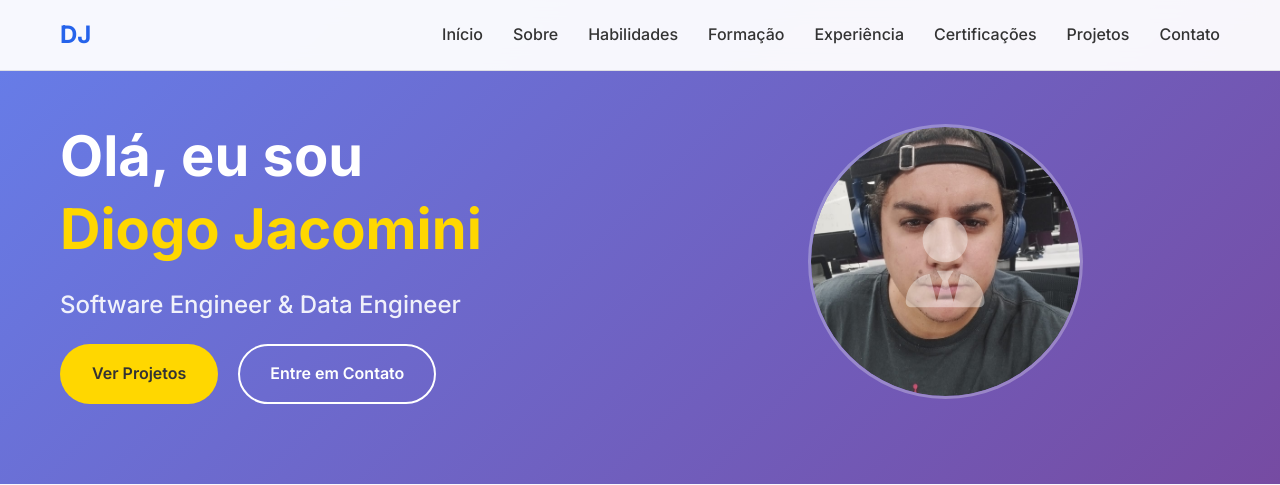
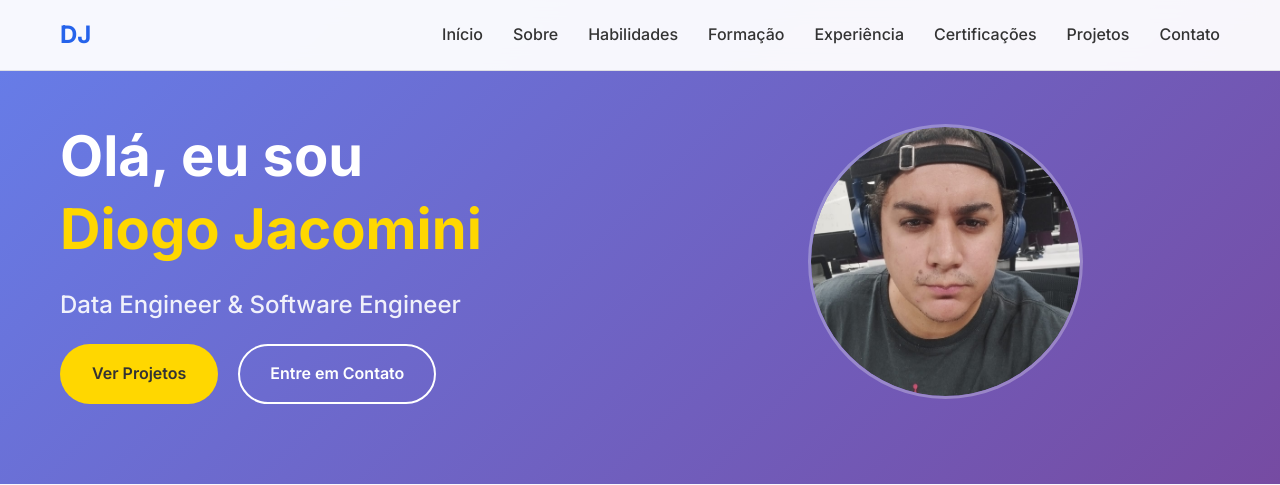
Before and after one commit to diogojacomini/diogojacomini.github.io, a Flask app: page / in a window 1280 px wide. Shown: the top 485 px of the page. Run offline with Flask 3, Linux system fonts and the light colour scheme.

Commit message:
feat: foto de perfil

```diff
--- a/static/css/styles.css
+++ b/static/css/styles.css
@@ -208,19 +208,8 @@ html {
     overflow: hidden;   /* Garante que a imagem não ultrapasse o círculo */
 }
 
-.hero-avatar .fallback-icon {
-    font-size: 90px;
-    color: rgba(255,255,255,0.4);
-    z-index: 1;
-    transition: opacity .3s ease;
-}
-
 .hero-avatar.no-image {
     background: linear-gradient(135deg, #4f46e5 0%, #7c3aed 100%);
-}
-
-.hero-avatar.no-image .fallback-icon {
-    color: rgba(255,255,255,0.8);
 }
 
 .hero-avatar.no-image::after {
--- a/templates/index.html
+++ b/templates/index.html
@@ -41,7 +41,7 @@
                     Olá, eu sou<br>
                     <span class="highlight">Diogo Jacomini</span>
                 </h1>
-                <h2 class="hero-subtitle">Software Engineer & Data Engineer</h2>
+                <h2 class="hero-subtitle">Data Engineer & Software Engineer</h2>
                 <div class="hero-buttons">
                     <a href="#projects" class="btn btn-primary">Ver Projetos</a>
                     <a href="#contact" class="btn btn-secondary">Entre em Contato</a>
@@ -54,7 +54,6 @@
                          class="profile-img"
                          loading="lazy"
                          onerror="this.style.display='none';this.parentElement.classList.add('no-image');">
-                    <i class="fas fa-user-tie fallback-icon" aria-hidden="true"></i>
                 </div>
             </div>
         </div>
```
